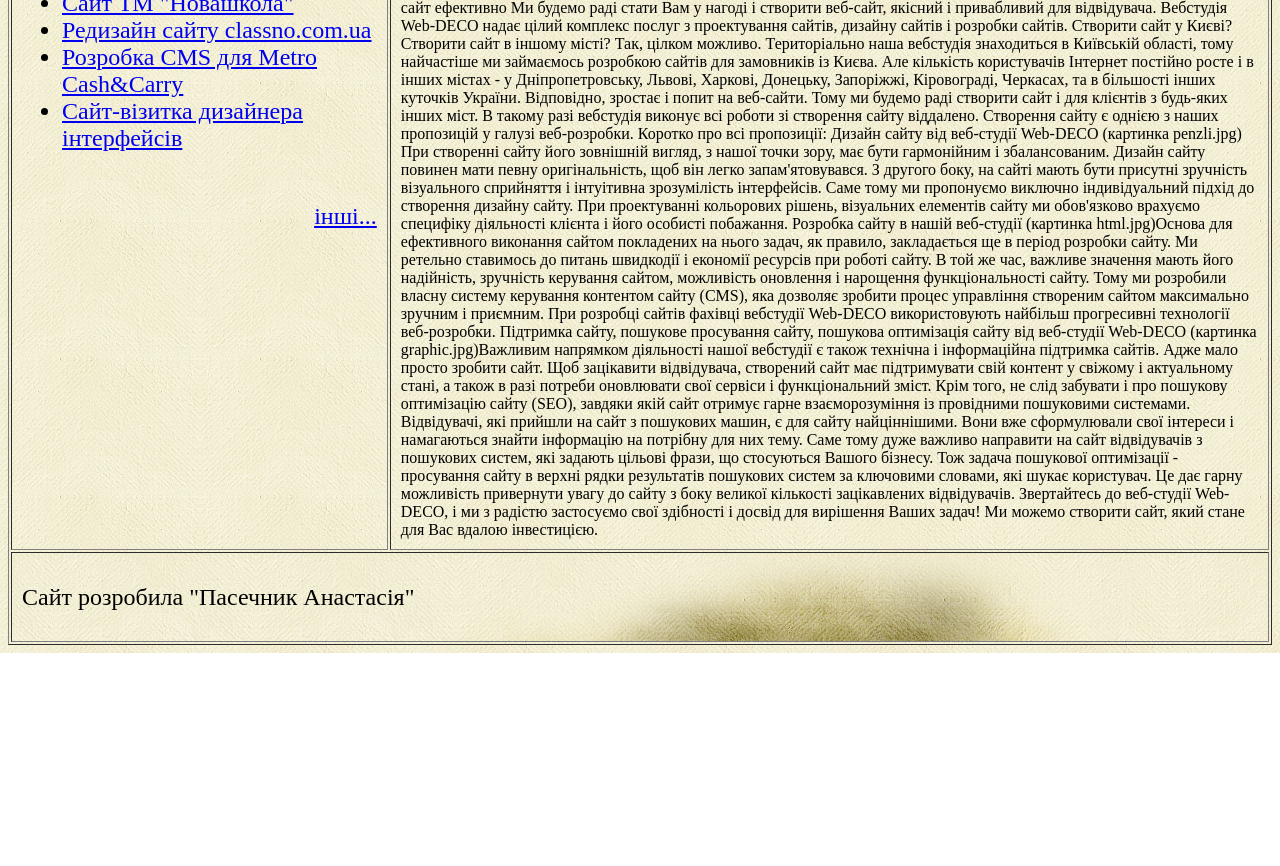
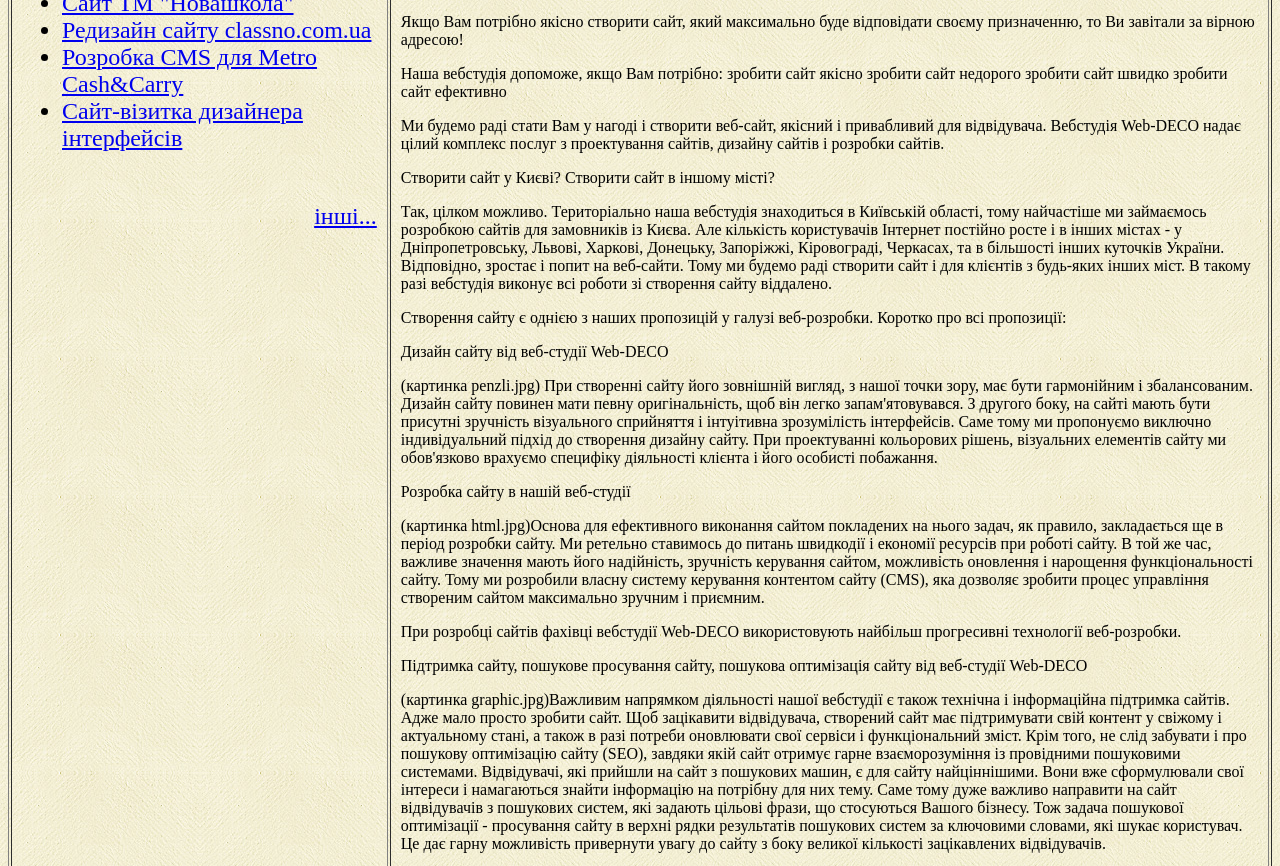
Before and after one commit to Pasechnyk/Pasechnyk.github.io, a plain HTML site: page index.html in a window 1280 px wide. Shown: the part 331-1197 px from the top of the page. Before the commit the page ends 984 px from the top, so only its background shows below. Drawn offline with Linux system fonts and the light colour scheme.

Commit message:
13 - Виставила абзаци

```diff
--- a/index.html
+++ b/index.html
@@ -44,41 +44,42 @@
                 </font>
                    </td>
             <td width="70%">
-                Зробити сайт з нами легко
-                Створення власного сайту - це не тільки прерогатива великого бізнесу. Інтернет відкриває широкі можливості в першу чергу для малого бізнесу, для приватної підприємницької ініціативи. Адже, при започаткуванні власної справи розробка сайту потребує зовсім невеликих інвестицій, у порівнянні з іншими видами витрат. Створити сайт, в більшості випадків - це значно дешевше, наприклад, ніж оренда офісу, чи витрати на зарплату працівників.
+    <p>Зробити сайт з нами легко</p>
+    <p>Створення власного сайту - це не тільки прерогатива великого бізнесу. Інтернет відкриває широкі можливості в першу чергу для малого бізнесу, для приватної підприємницької ініціативи. Адже, при започаткуванні власної справи розробка сайту потребує зовсім невеликих інвестицій, у порівнянні з іншими видами витрат. Створити сайт, в більшості випадків - це значно дешевше, наприклад, ніж оренда офісу, чи витрати на зарплату працівників.</p>
 
-                 Якщо Вам потрібно якісно створити сайт, який максимально буде відповідати своєму призначенню, то Ви завітали за вірною адресою!
+    <p>Якщо Вам потрібно якісно створити сайт, який максимально буде відповідати своєму призначенню, то Ви завітали за вірною адресою!</p>
 
-                 Наша вебстудія допоможе, якщо Вам потрібно:
+    <p>Наша вебстудія допоможе, якщо Вам потрібно:
 
-                 зробити сайт якісно
-                 зробити сайт недорого
-                 зробити сайт швидко
-                 зробити сайт ефективно
+    зробити сайт якісно
+    зробити сайт недорого
+    зробити сайт швидко
+    зробити сайт ефективно
+    </p>
+    <p>Ми будемо раді стати Вам у нагоді і створити веб-сайт, якісний і привабливий для відвідувача. Вебстудія Web-DECO надає цілий комплекс послуг з проектування сайтів, дизайну сайтів і розробки сайтів.</p>
 
-                 Ми будемо раді стати Вам у нагоді і створити веб-сайт, якісний і привабливий для відвідувача. Вебстудія Web-DECO надає цілий комплекс послуг з проектування сайтів, дизайну сайтів і розробки сайтів.
+    <p>Створити сайт у Києві? Створити сайт в іншому місті?</p>
 
-                 Створити сайт у Києві? Створити сайт в іншому місті?
+    <p>Так, цілком можливо. Територіально наша вебстудія знаходиться в Київській області, тому найчастіше ми займаємось розробкою сайтів для замовників із Києва. Але кількість користувачів Інтернет постійно росте і в інших містах - у Дніпропетровську, Львові, Харкові, Донецьку, Запоріжжі, Кіровограді, Черкасах, та в більшості інших куточків України. Відповідно, зростає і попит на веб-сайти. Тому ми будемо раді створити сайт і для клієнтів з будь-яких інших міст. В такому разі вебстудія виконує всі роботи зі створення сайту віддалено.</p>
 
-                 Так, цілком можливо. Територіально наша вебстудія знаходиться в Київській області, тому найчастіше ми займаємось розробкою сайтів для замовників із Києва. Але кількість користувачів Інтернет постійно росте і в інших містах - у Дніпропетровську, Львові, Харкові, Донецьку, Запоріжжі, Кіровограді, Черкасах, та в більшості інших куточків України. Відповідно, зростає і попит на веб-сайти. Тому ми будемо раді створити сайт і для клієнтів з будь-яких інших міст. В такому разі вебстудія виконує всі роботи зі створення сайту віддалено.
+    <p>Створення сайту є однією з наших пропозицій у галузі веб-розробки. Коротко про всі пропозиції:
 
-                 Створення сайту є однією з наших пропозицій у галузі веб-розробки. Коротко про всі пропозиції:
+    <p>Дизайн сайту від веб-студії Web-DECO</p>
 
-                 Дизайн сайту від веб-студії Web-DECO
+    <p>(картинка penzli.jpg) При створенні сайту його зовнішній вигляд, з нашої точки зору, має бути гармонійним і збалансованим. Дизайн сайту повинен мати певну оригінальність, щоб він легко запам'ятовувався. З другого боку, на сайті мають бути присутні зручність візуального сприйняття і інтуітивна зрозумілість інтерфейсів. Саме тому ми пропонуємо виключно індивідуальний підхід до створення дизайну сайту. При проектуванні кольорових рішень, візуальних елементів сайту ми обов'язково врахуємо специфіку діяльності клієнта і його особисті побажання.</p>
 
-                 (картинка penzli.jpg) При створенні сайту його зовнішній вигляд, з нашої точки зору, має бути гармонійним і збалансованим. Дизайн сайту повинен мати певну оригінальність, щоб він легко запам'ятовувався. З другого боку, на сайті мають бути присутні зручність візуального сприйняття і інтуітивна зрозумілість інтерфейсів. Саме тому ми пропонуємо виключно індивідуальний підхід до створення дизайну сайту. При проектуванні кольорових рішень, візуальних елементів сайту ми обов'язково врахуємо специфіку діяльності клієнта і його особисті побажання.
+    <p>Розробка сайту в нашій веб-студії</p>
 
-                 Розробка сайту в нашій веб-студії
+    <p>(картинка html.jpg)Основа для ефективного виконання сайтом покладених на нього задач, як правило, закладається ще в період розробки сайту. Ми ретельно ставимось до питань швидкодії і економії ресурсів при роботі сайту. В той же час, важливе значення мають його надійність, зручність керування сайтом, можливість оновлення і нарощення функціональності сайту. Тому ми розробили власну систему керування контентом сайту (CMS), яка дозволяє зробити процес управління створеним сайтом максимально зручним і приємним.</p>
 
-                 (картинка html.jpg)Основа для ефективного виконання сайтом покладених на нього задач, як правило, закладається ще в період розробки сайту. Ми ретельно ставимось до питань швидкодії і економії ресурсів при роботі сайту. В той же час, важливе значення мають його надійність, зручність керування сайтом, можливість оновлення і нарощення функціональності сайту. Тому ми розробили власну систему керування контентом сайту (CMS), яка дозволяє зробити процес управління створеним сайтом максимально зручним і приємним.
+    <p>При розробці cайтів фахівці вебстудії Web-DECO використовують найбільш прогресивні технології веб-розробки.</p>
 
-                 При розробці cайтів фахівці вебстудії Web-DECO використовують найбільш прогресивні технології веб-розробки.
+    <p>Підтримка сайту, пошукове просування сайту, пошукова оптимізація сайту від веб-студії Web-DECO</p>
 
-                 Підтримка сайту, пошукове просування сайту, пошукова оптимізація сайту від веб-студії Web-DECO
+    <p>(картинка graphic.jpg)Важливим напрямком діяльності нашої вебстудії є також технічна і інформаційна підтримка сайтів. Адже мало просто зробити сайт. Щоб зацікавити відвідувача, створений сайт має підтримувати свій контент у свіжому і актуальному стані, а також в разі потреби оновлювати свої сервіси і функціональний зміст. Крім того, не слід забувати і про пошукову оптимізацію сайту (SEO), завдяки якій сайт отримує гарне взаєморозуміння із провідними пошуковими системами. Відвідувачі, які прийшли на сайт з пошукових машин, є для сайту найціннішими. Вони вже сформулювали свої інтереси і намагаються знайти інформацію на потрібну для них тему. Саме тому дуже важливо направити на сайт відвідувачів з пошукових систем, які задають цільові фрази, що стосуються Вашого бізнесу. Тож задача пошукової оптимізації - просування сайту в верхні рядки результатів пошукових систем за ключовими словами, які шукає користувач. Це дає гарну можливість привернути увагу до сайту з боку великої кількості зацікавлених відвідувачів.</p>
 
-                 (картинка graphic.jpg)Важливим напрямком діяльності нашої вебстудії є також технічна і інформаційна підтримка сайтів. Адже мало просто зробити сайт. Щоб зацікавити відвідувача, створений сайт має підтримувати свій контент у свіжому і актуальному стані, а також в разі потреби оновлювати свої сервіси і функціональний зміст. Крім того, не слід забувати і про пошукову оптимізацію сайту (SEO), завдяки якій сайт отримує гарне взаєморозуміння із провідними пошуковими системами. Відвідувачі, які прийшли на сайт з пошукових машин, є для сайту найціннішими. Вони вже сформулювали свої інтереси і намагаються знайти інформацію на потрібну для них тему. Саме тому дуже важливо направити на сайт відвідувачів з пошукових систем, які задають цільові фрази, що стосуються Вашого бізнесу. Тож задача пошукової оптимізації - просування сайту в верхні рядки результатів пошукових систем за ключовими словами, які шукає користувач. Це дає гарну можливість привернути увагу до сайту з боку великої кількості зацікавлених відвідувачів.
-
-                 Звертайтесь до веб-студії Web-DECO, і ми з радістю застосуємо свої здібності і досвід для вирішення Ваших задач! Ми можемо створити сайт, який стане для Вас вдалою інвестицією.</td>
+    <p>Звертайтесь до веб-студії Web-DECO, і ми з радістю застосуємо свої здібності і досвід для вирішення Ваших задач! Ми можемо створити сайт, який стане для Вас вдалою інвестицією.</p>
+                </td>
         </tr>
         <tr>
             <td background="images/bg-3.jpg"  colspan="2" valign="middle" height="90">
```
